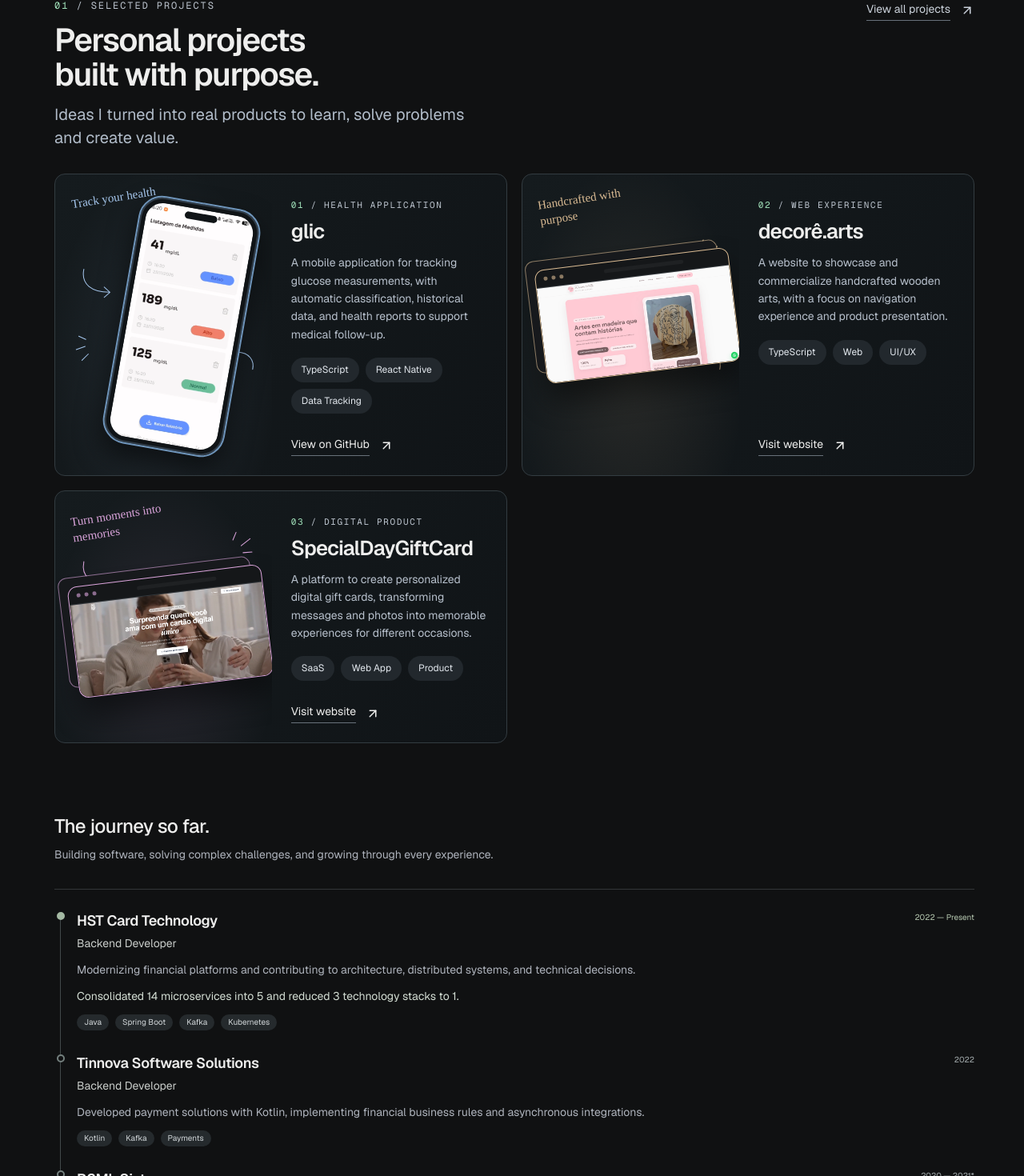
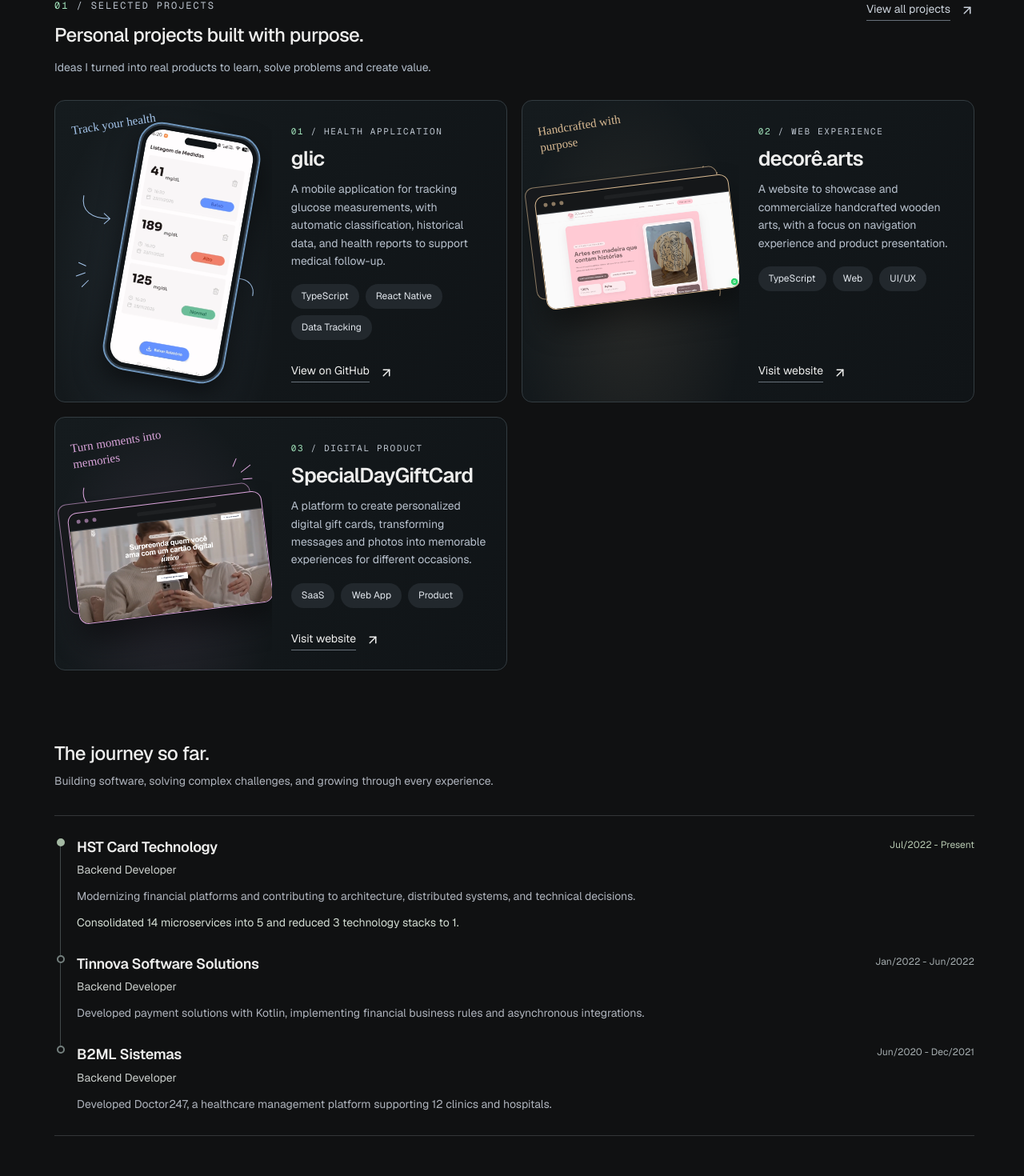
Before and after one commit to rodriigoge/rodrigoge.com.br, a Next.js app: page /en in a window 1280 px wide. Shown: the part 900-2370 px from the top of the page at 80% size. Built offline with nearby package versions, Linux system fonts and the light colour scheme.

Commit message:
feat: improvement projects and experience sections

```diff
--- a/messages/en.json
+++ b/messages/en.json
@@ -61,19 +61,17 @@
     "title": "The journey so far.",
     "intro": "Building software, solving complex challenges, and growing through every experience.",
     "role": "Backend Developer",
-    "technologies": "Technologies and areas of work",
-    "payments": "Payments",
     "hst": {
-      "period": "2022 — Present",
+      "period": "Jul/2022 - Present",
       "description": "Modernizing financial platforms and contributing to architecture, distributed systems, and technical decisions.",
       "achievement": "Consolidated 14 microservices into 5 and reduced 3 technology stacks to 1."
     },
     "tinnova": {
-      "period": "2022",
+      "period": "Jan/2022 - Jun/2022",
       "description": "Developed payment solutions with Kotlin, implementing financial business rules and asynchronous integrations."
     },
     "b2ml": {
-      "period": "2020 — 2021*",
+      "period": "Jun/2020 - Dec/2021",
       "description": "Developed Doctor247, a healthcare management platform supporting 12 clinics and hospitals."
     }
   },
--- a/messages/pt.json
+++ b/messages/pt.json
@@ -61,20 +61,20 @@
     "title": "Minha trajetória até aqui.",
     "intro": "Construindo software, resolvendo desafios complexos e crescendo a cada experiência.",
     "role": "Desenvolvedor Backend",
-    "technologies": "Tecnologias e áreas de atuação",
-    "payments": "Pagamentos",
     "hst": {
-      "period": "2022 — Atual",
-      "description": "Modernizando plataformas financeiras e contribuindo para arquitetura, sistemas distribuídos e decisões técnicas.",
-      "achievement": "Consolidei 14 microsserviços em 5 e reduzi 3 stacks de tecnologia para 1."
+      "period": "Jul/2022 - Atual",
+      "description": "Desenvolvimento e evolução de sistemas distribuídos no setor financeiro, com foco na modernização de arquiteturas, simplificação de soluções e confiabilidade.",
+      "achievement": "Participação em decisões arquiteturais, definição de soluções técnicas, integrações entre serviços e resolução de desafios complexos."
     },
     "tinnova": {
-      "period": "2022",
-      "description": "Desenvolvi soluções de pagamento com Kotlin, implementando regras de negócio financeiras e integrações assíncronas."
+      "period": "Jan/2022 - Jun/2022",
+      "description": "Desenvolvi soluções backend para o setor financeiro, implementando regras comerciais e integrações assíncronas dos sistemas.",
+      "achievement": "Colaboração com equipes técnicas e de negócio na definição de soluções e resolução de desafios."
     },
     "b2ml": {
-      "period": "2020 — 2021*",
-      "description": "Desenvolvi o Doctor247, uma plataforma de gestão de saúde que atende 12 clínicas e hospitais."
+      "period": "Jun/2020 - Dez/2021",
+      "description": "Desenvolvimento e evolução de uma plataforma de gestão hospitalar, contribuindo para a digitalização de processos, melhoria da usabilidade e eficiência operacional.",
+      "achievement": "Participação na definição de soluções junto à equipe de produto e no treinamento técnico de novos desenvolvedores."
     }
   },
   "Contact": {
--- a/src/app/globals.css
+++ b/src/app/globals.css
@@ -134,8 +134,8 @@
 .projects-header { display: flex; align-items: flex-start; justify-content: space-between; gap: 32px; margin-bottom: 30px; }
 .projects-eyebrow, .project-category { margin: 0; font-family: var(--font-geist-mono), monospace; font-size: 12px; line-height: 1.5; letter-spacing: 0.16em; color: #bdc5cf; }
 .projects-eyebrow span, .project-category span { color: #a3e4bc; }
-.projects-header h2 { margin: 12px 0; font-size: clamp(32px, 3.15vw, 52px); line-height: 1.08; letter-spacing: -0.035em; font-weight: 600; }
-.projects-intro { max-width: 550px; margin: 14px 0 0; color: #b1bcc9; font-size: 20px; line-height: 1.45; }
+.projects-header h2 { margin: 12px 0; font-size: 24px; line-height: 1.35; letter-spacing: -0.025em; font-weight: 500; }
+.projects-intro { margin: 14px 0 0; color: #b1bcc9; font-size: 14px; line-height: 1.5; }
 .project-link { display: inline-flex; align-items: center; gap: 12px; width: fit-content; font-size: 14px; line-height: 1.5; }
 .project-link span { border-bottom: 1px solid #68717a; padding-bottom: 3px; }
 .projects-header > .project-link { margin-top: 3px; white-space: nowrap; color: #cbd2db; }
@@ -175,7 +175,6 @@
 @media (max-width: 600px) {
   .projects { padding: 56px 7vw; }
   .projects-header { flex-direction: column; gap: 20px; }
-  .projects-intro { font-size: 17px; }
   .project-card { grid-template-columns: 1fr; }
   .project-artwork { height: 280px; }
   .project-browser { width: 84%; left: 10%; top: 88px; }
@@ -189,18 +188,27 @@
 .experience-timeline { position: relative; list-style: none; margin: 24px 0 0; padding: 0 0 0 28px; }
 .experience-entry:not(:last-child)::after { content: ''; position: absolute; left: -21px; top: 14px; bottom: -30px; width: 1px; background: #41494a; }
 .experience-entry { position: relative; padding: 2px 0 0; }
+.experience-scribble { position: absolute; inset: -12px -12px; width: calc(100% + 24px); height: calc(100% + 24px); overflow: visible; pointer-events: none; opacity: 0; transition: opacity 180ms ease; }
+.experience-scribble path { fill: none; stroke: #a4b9a3; stroke-width: 1.4; stroke-linecap: round; stroke-linejoin: round; stroke-dasharray: 1; stroke-dashoffset: 1; }
+.experience-scribble path + path { stroke-width: 0.8; opacity: 0.45; }
+@media (hover: hover) and (pointer: fine) {
+  .experience-entry:hover .experience-scribble { opacity: 1; }
+  .experience-entry:hover .experience-scribble path { animation: experience-scribble-draw 650ms ease-out forwards; }
+  .experience-entry:hover .experience-scribble path + path { animation-delay: 120ms; }
+}
+@keyframes experience-scribble-draw {
+  to { stroke-dashoffset: 0; }
+}
 .experience-entry + .experience-entry { margin-top: 26px; }
 .experience-entry::before { content: ''; position: absolute; left: -25px; top: 4px; width: 10px; height: 10px; border: 2px solid #74807e; border-radius: 50%; background: #101112; }
 .experience-current::before { background: #a4b9a3; border-color: #a4b9a3; }
 .experience-entry-heading { display: flex; justify-content: space-between; align-items: flex-start; gap: 24px; }
 .experience-entry h3 { margin: 0; font-size: 18px; font-weight: 600; line-height: 1.4; letter-spacing: -0.02em; }
-.experience-period { flex-shrink: 0; padding-top: 1px; font-size: 10px; line-height: 1.5; color: #a6aeb0; }
+.experience-period { flex-shrink: 0; padding-top: 1px; font-size: 12px; line-height: 1.5; color: #a6aeb0; }
 .experience-current .experience-period { color: #b8cab2; }
 .experience-role { margin: 6px 0 12px; font-size: 14px; line-height: 1.5; color: #c9cdca; }
 .experience-description { margin: 0; font-size: 14px; line-height: 1.5; color: #aeb3bc; }
 .experience-achievement { margin: 12px 0 0; font-size: 14px; line-height: 1.5; color: #d3ddd3; }
-.experience-technologies { display: flex; flex-wrap: wrap; gap: 8px; list-style: none; padding: 0; margin: 12px 0 0; }
-.experience-technologies li { padding: 3px 9px; border-radius: 20px; background: #252a2d; color: #d1d6d9; font-size: 10px; line-height: 1.4; }
 @media (max-width: 700px) {
   .experience { margin-inline: 7vw; }
 }
@@ -239,6 +247,7 @@
   .contact-socials a { font-size: 14px; }
 }
 @media (prefers-reduced-motion: reduce) {
+  .experience-scribble path { stroke-dashoffset: 0; }
   html { scroll-behavior: auto; }
   *, *::before, *::after { transition: none !important; animation: none !important; }
 }
--- a/src/components/experience.tsx
+++ b/src/components/experience.tsx
@@ -1,9 +1,9 @@
 import {getTranslations} from 'next-intl/server';
 
 const experiences = [
-  {key: 'hst', company: 'HST Card Technology', technologies: ['Java', 'Spring Boot', 'Kafka', 'Kubernetes'], current: true},
-  {key: 'tinnova', company: 'Tinnova Software Solutions', technologies: ['Kotlin', 'Kafka', 'Payments'], current: false},
-  {key: 'b2ml', company: 'B2ML Sistemas', technologies: ['Java', 'JSF', 'PrimeFaces'], current: false}
+  {key: 'hst', company: 'HST Card Technology', current: true},
+  {key: 'tinnova', company: 'Tinnova Software Solutions', current: false},
+  {key: 'b2ml', company: 'B2ML Sistemas', current: false}
 ] as const;
 
 export async function Experience() {
@@ -17,8 +17,12 @@
       </header>
 
       <ol className="experience-timeline">
-        {experiences.map(({key, company, technologies, current}) => (
+        {experiences.map(({key, company, current}) => (
           <li key={key} className={`experience-entry${current ? ' experience-current' : ''}`}>
+            <svg className="experience-scribble" viewBox="0 0 1000 200" preserveAspectRatio="none" aria-hidden="true">
+              <path pathLength="1" vectorEffect="non-scaling-stroke" d="M28 7 C240 3 590 11 964 6 Q990 5 991 24 C987 67 996 126 990 177 Q987 193 968 191 C699 197 344 188 32 194 Q9 195 10 177 C14 115 5 61 11 25 Q12 8 35 9" />
+              <path pathLength="1" vectorEffect="non-scaling-stroke" d="M54 11 C301 7 653 13 959 10 Q985 9 985 29 L987 174 Q985 188 964 187 C652 193 317 185 37 190 Q15 190 16 172 L15 29 Q16 13 38 13" />
+            </svg>
             <div className="experience-entry-heading">
               <h3>{company}</h3>
               <span className="experience-period">{t(`${key}.period`)}</span>
@@ -26,9 +30,8 @@
             <p className="experience-role">{t('role')}</p>
             <p className="experience-description">{t(`${key}.description`)}</p>
             {key === 'hst' && <p className="experience-achievement">{t('hst.achievement')}</p>}
-            <ul className="experience-technologies" aria-label={t('technologies')}>
-              {technologies.map((technology) => <li key={technology}>{technology === 'Payments' ? t('payments') : technology}</li>)}
-            </ul>
+            {key === 'tinnova' && t.has('tinnova.achievement') && <p className="experience-achievement">{t('tinnova.achievement')}</p>}
+            {key === 'b2ml' && t.has('b2ml.achievement') && <p className="experience-achievement">{t('b2ml.achievement')}</p>}
           </li>
         ))}
       </ol>
--- a/src/components/projects.tsx
+++ b/src/components/projects.tsx
@@ -26,7 +26,7 @@
       <header className="projects-header">
         <div>
           <p className="projects-eyebrow"><span>01</span> / {t('eyebrow')}</p>
-          <h2 id="projects-heading">{t('titleLine1')}<br />{t('titleLine2')}</h2>
+          <h2 id="projects-heading">{t('titleLine1')} {t('titleLine2')}</h2>
           <p className="projects-intro">{t('intro')}</p>
         </div>
         <ProjectLink url={allProjectsUrl}>{t('viewAll')}</ProjectLink>
```
